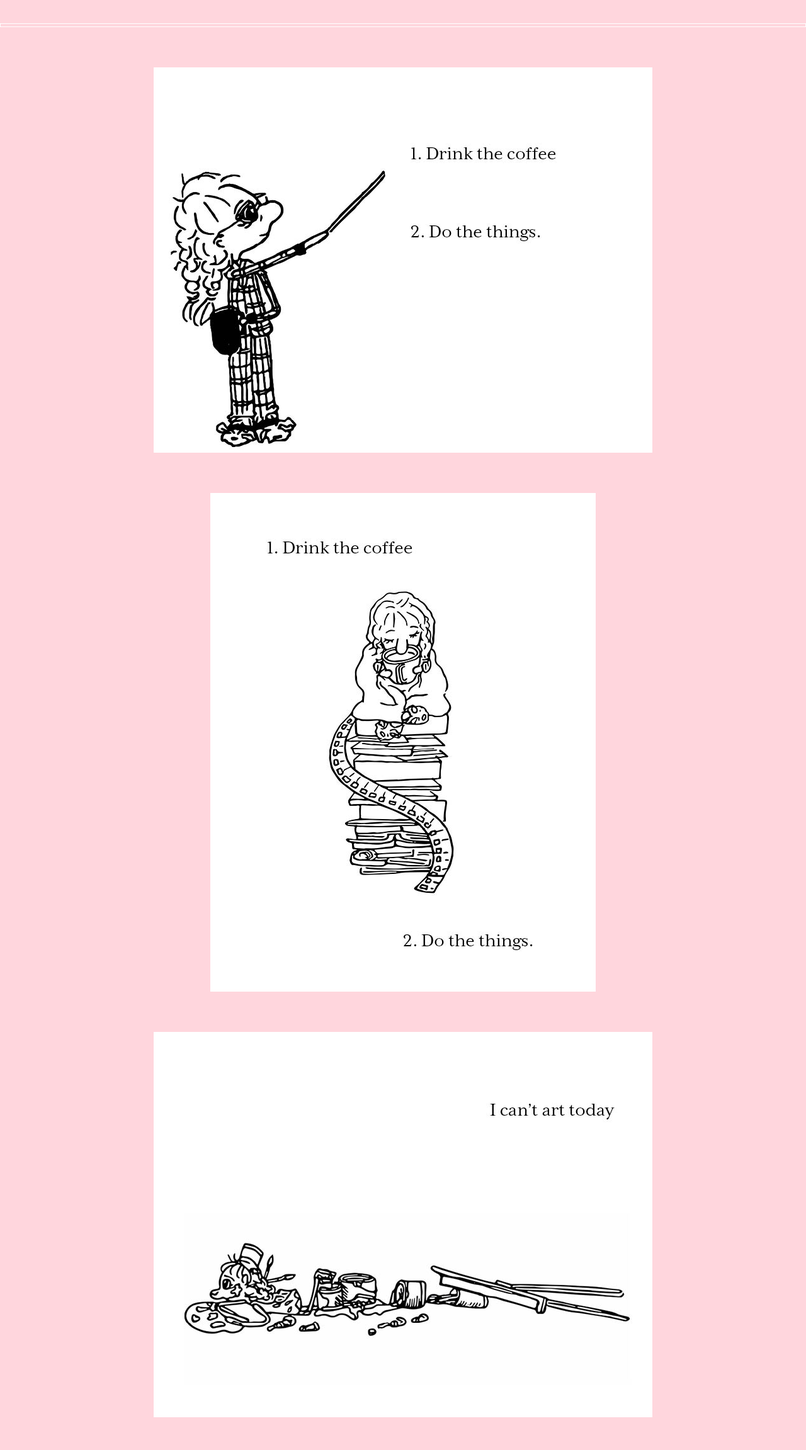
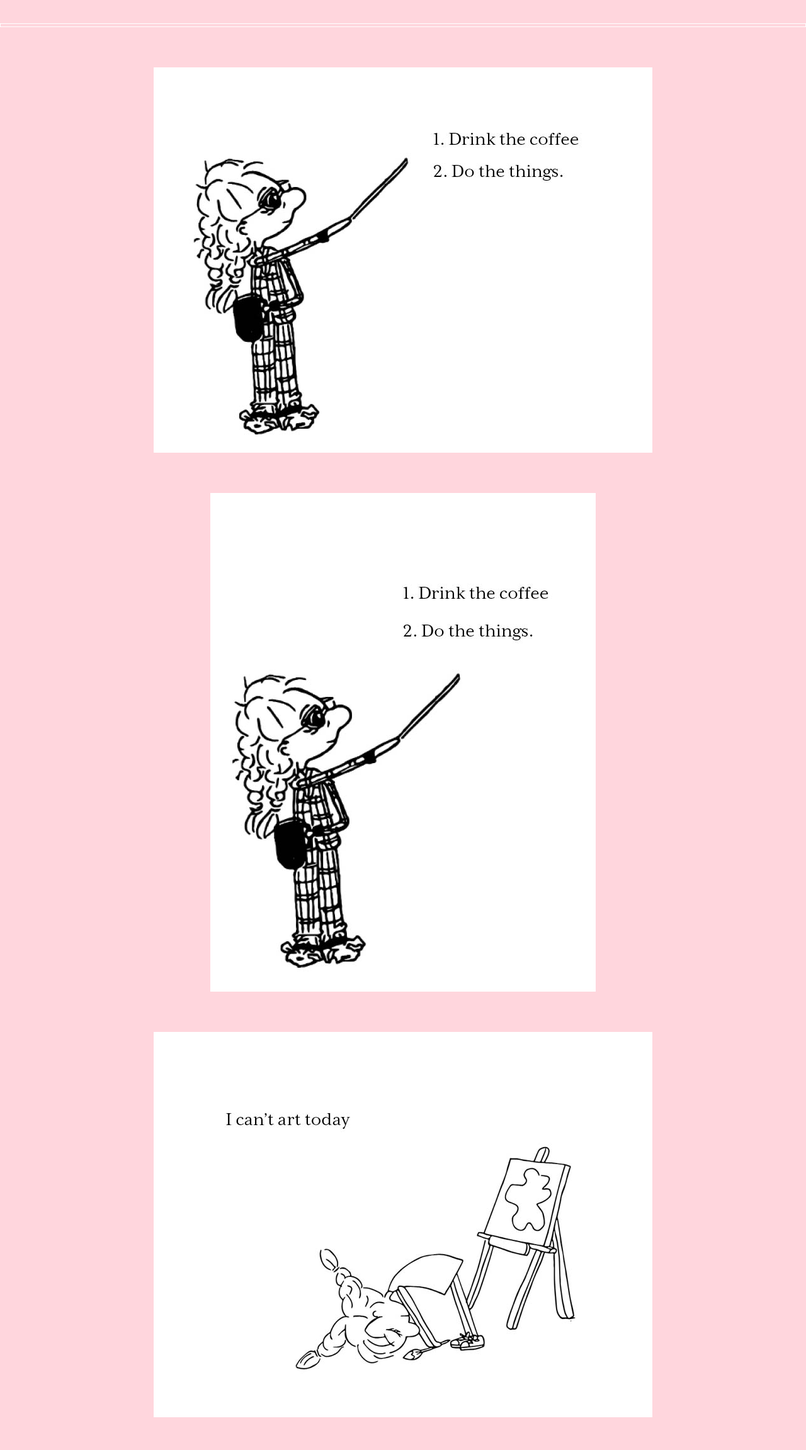
Before and after one commit to MegStans/iffall2018, a plain HTML site: page postcards/mockups/index.html in a window 1280 px wide. Shown: the part 257-2560 px from the top of the page at 63% size. Drawn offline with Linux system fonts and the light colour scheme.

Commit message:
Add files via upload

```diff
--- a/postcards/mockups/index.html
+++ b/postcards/mockups/index.html
@@ -1,7 +1,7 @@
 <!DOCTYPE!>
 <html>
 <head>
-	<title>Responsive Design Techniques</title>
+	<title>Postcard Mockups</title>
 	<style>
 	body{
 	background-color:#ffd6dd;
@@ -28,16 +28,16 @@
 	<hr>
 	<h1> Postcard Mockups</h1>
 	<hr>
-	<img src="images/coffeelandscape.jpg" alt="First I drink the coffee, then I do the things"></img>
+	<img src="images/coffeelandscape1.jpg" alt="First I drink the coffee, then I do the things"></img>
 	<br>
-	<img src="images/coffee portrait.jpg" alt="First I drink the coffee, then I do the things"></img>
+	<img src="images/coffeeportrait3.jpg" alt="First I drink the coffee, then I do the things"></img>
 	<br>
-	<img src="images/artlandscape.jpg" alt="I can't art today"></img>
+	<img src="images/plantlandscape3.jpg" alt="I can't art today"></img>
 	<br>
 
 	<img src="images/artportrait.jpg" alt="I can't art today"></img>
 	<br>
-	<img src="images/plantlandscape2.jpg" alt="Who says you can't buy friends... plants"></img>
+	<img src="images/plantlandscape4.jpg" alt="Who says you can't buy friends... plants"></img>
 	<br>
 	<img src="images/plantportrait.jpg" alt="Who says you can't buy friends... plants""></img>
 	<br>
```
Also changed, not shown: postcards/mockups/images/coffeelandscape1.jpg (added), postcards/mockups/images/coffeeportrait2.jpg (added), postcards/mockups/images/coffeeportrait3.jpg (added), postcards/mockups/images/plantlandscape3.jpg (added), postcards/mockups/images/plantlandscape4.jpg (added).
